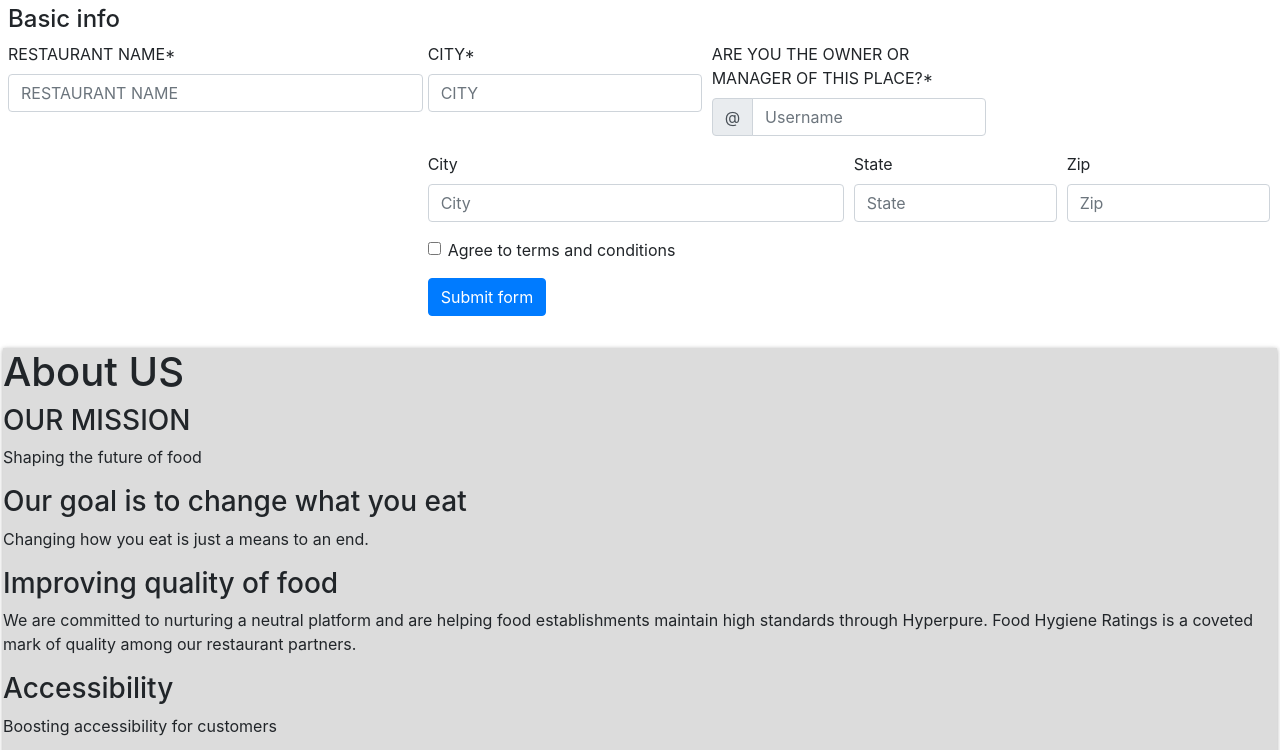
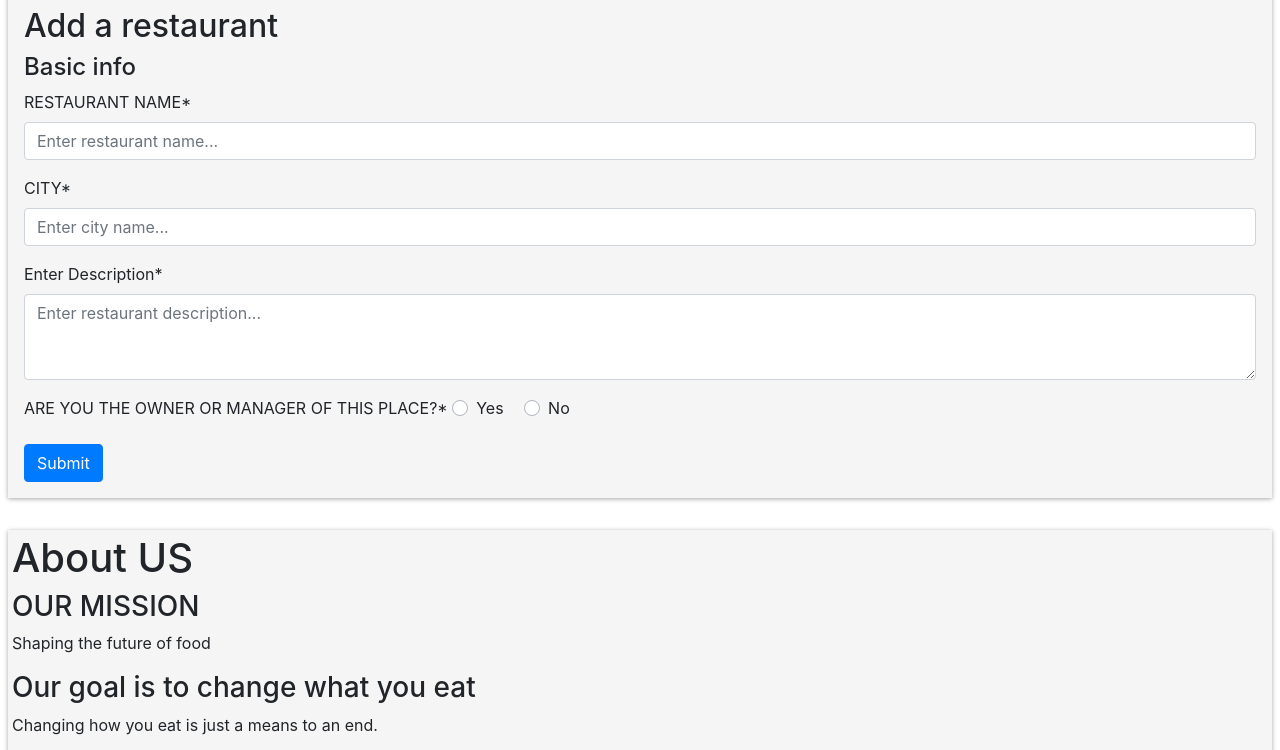
Before and after one commit to MehaBhandari/restaurant_listing_zomato_ajax, a plain HTML site: page index.html in a window 1280 px wide. Shown: the part 3455-4205 px from the top of the page. Drawn offline with nearby package versions, Linux system fonts and the light colour scheme.

Commit message:
updated some areas in code

```diff
--- a/index.css
+++ b/index.css
@@ -1,6 +1,14 @@
 #aboutUs{
-    background-color: gainsboro;
+    background-color: whitesmoke;
     margin-top: 2rem;
+    padding: 0.25rem;
+    box-shadow: 0 1px 6px rgba(0, 0, 0, 0.12), 0 1px 4px rgba(0, 0, 0, 0.24);
+}
+#addARestaurant {
+    background-color: whitesmoke;
+    padding: 1rem;
+    margin-top: 2rem;
+    margin-bottom: 2rem;
     box-shadow: 0 1px 6px rgba(0, 0, 0, 0.12), 0 1px 4px rgba(0, 0, 0, 0.24);
 }
 body{
--- a/index.html
+++ b/index.html
@@ -31,59 +31,36 @@
             </div>
         </nav>
         <div id="restaurantListing" class="row">
-            <!-- <div class="card" style="width: 18rem;">
-                <img class="card-img-top" src="https://mdbootstrap.com/img/Photos/Horizontal/Food/8-col/img (5).jpg" alt="Card image cap" />
-                <div class="card-body">
-                    <h5 class="card-title">La Sirena restaurant</h5>
-                    <p class="card-text">Some quick example text to build on the card title and make up the bulk of the card's content.</p>
-                    <a href="#" class="btn btn-primary">Delete</a>
-                </div>
-            </div> -->
         </div>
         <div id="addARestaurant">
             <h2>Add a restaurant</h2>
             <h4>Basic info</h4>
             <form>
-                <div class="form-row">
-                    <div class="col-md-4 mb-3">
-                        <label for="validationDefault01">RESTAURANT NAME*</label>
-                        <input type="text" class="form-control" id="validationDefault01" placeholder="RESTAURANT NAME" required />
+                <div class="form-group">
+                    <label>RESTAURANT NAME*</label>
+                    <input type="input" class="form-control" id="restaurantName" placeholder="Enter restaurant name...">
+                </div>
+                <div class="form-group">
+                    <label>CITY*</label>
+                    <input type="input" class="form-control" id="cityName" placeholder="Enter city name...">
+                </div>
+                <div class="form-group">
+                    <label>Enter Description*</label>
+                    <textarea class="form-control" id="restaurantDescription" rows="3" placeholder="Enter restaurant description..."></textarea>
+                </div>
+                <!-- radio -->
+                <div class="form-group">
+                    <label>ARE YOU THE OWNER OR MANAGER OF THIS PLACE?*</label>
+                    <div class="custom-control custom-radio custom-control-inline">
+                        <input type="radio" class="custom-control-input" id="customRadio" name="example" value="customEx">
+                        <label class="custom-control-label" for="customRadio">Yes</label>
                     </div>
-                <div>
-                <div class="form-row">
-                    <div class="col-md-4 mb-3">
-                        <label for="validationDefault02">CITY*</label>
-                        <input type="text" class="form-control" id="validationDefault02" placeholder="CITY" required />
-                    </div>
-                    <div class="col-md-4 mb-3">
-                        <label for="validationDefaultUsername">ARE YOU THE OWNER OR MANAGER OF THIS PLACE?*</label>
-                        <div class="input-group">
-                            <div class="input-group-prepend"><span class="input-group-text" id="inputGroupPrepend2">@</span></div>
-                            <input type="text" class="form-control" id="validationDefaultUsername" placeholder="Username" aria-describedby="inputGroupPrepend2" required pattern="[0-9]{5}" />
-                        </div>
+                    <div class="custom-control custom-radio custom-control-inline">
+                        <input type="radio" class="custom-control-input" id="customRadio2" name="example" value="customEx">
+                        <label class="custom-control-label" for="customRadio2">No</label>
                     </div>
                 </div>
-                <div class="form-row">
-                    <div class="col-md-6 mb-3">
-                        <label for="validationDefault03">City</label>
-                        <input type="text" class="form-control" id="validationDefault03" placeholder="City" required />
-                    </div>
-                    <div class="col-md-3 mb-3">
-                        <label for="validationDefault04">State</label>
-                        <input type="text" class="form-control" id="validationDefault04" placeholder="State" required />
-                    </div>
-                    <div class="col-md-3 mb-3">
-                        <label for="validationDefault05">Zip</label>
-                        <input type="text" class="form-control" id="validationDefault05" placeholder="Zip" required />
-                    </div>
-                </div>
-                <div class="form-group">
-                    <div class="form-check">
-                        <input class="form-check-input" type="checkbox" value="" id="invalidCheck2" required />
-                        <label class="form-check-label" for="invalidCheck2"> Agree to terms and conditions </label>
-                    </div>
-                </div>
-                <button class="btn btn-primary" type="submit">Submit form</button>
+                <input type="submit" class="btn btn-primary" id="submitBtn" onclick="loadDoc()" value="Submit" />
             </form>
         </div>
         <div id="aboutUs">
--- a/index.js
+++ b/index.js
@@ -107,5 +107,15 @@ function displayProduct(productList) {
         document.getElementById("restaurantListing").innerHTML+= cardBody;
     });
 }
+displayProduct(restaurants);
 
-displayProduct(restaurants);
+$(document).ready(function(){});
+
+function loadDoc() {
+    var xhttp = new XMLHttpRequest();
+    xhttp.onreadystatechange = function() {
+      alert('Hii');
+    };
+    xhttp.open("GET", "ajax_info.txt", true);
+    xhttp.send();
+  }
```
